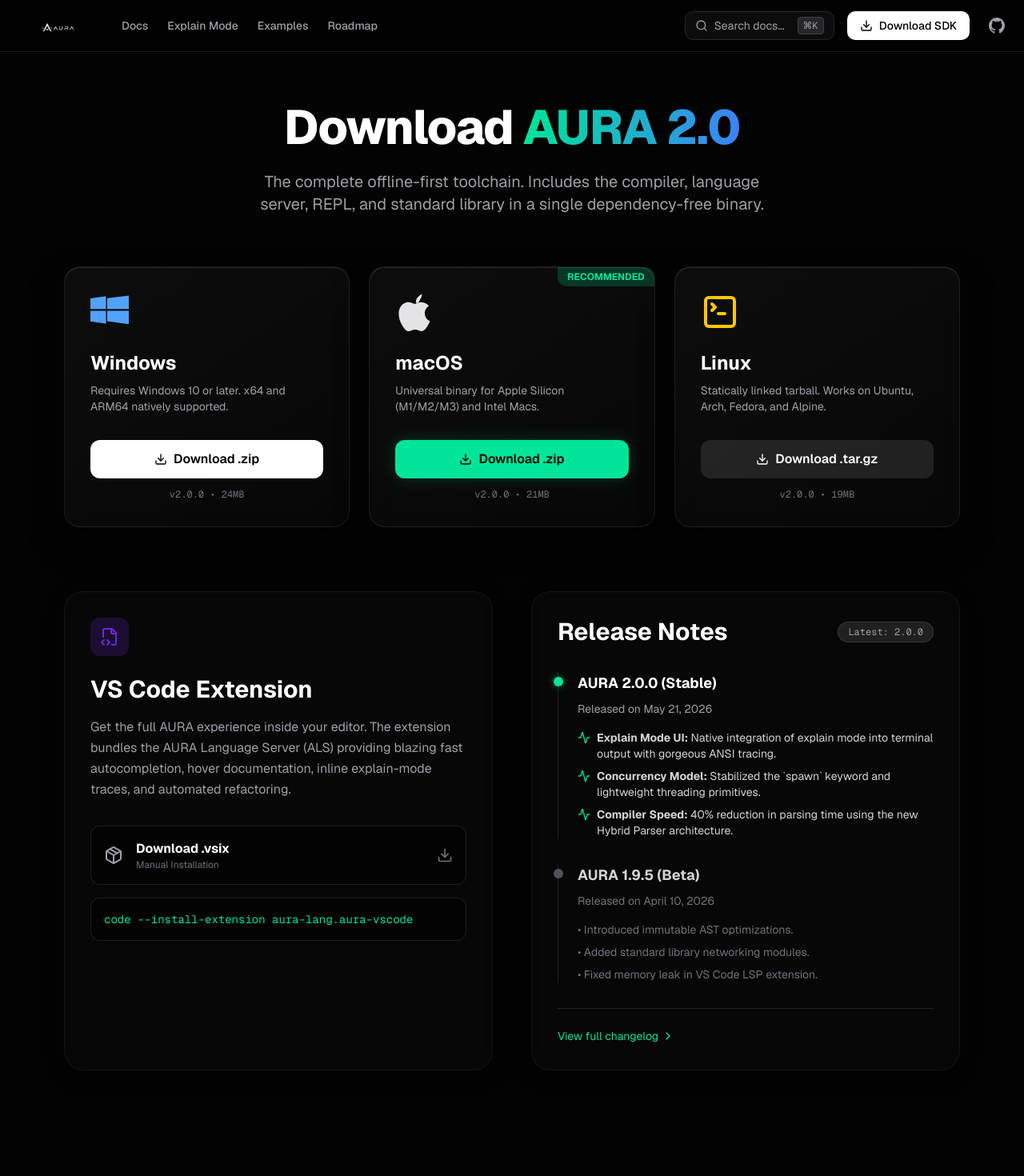
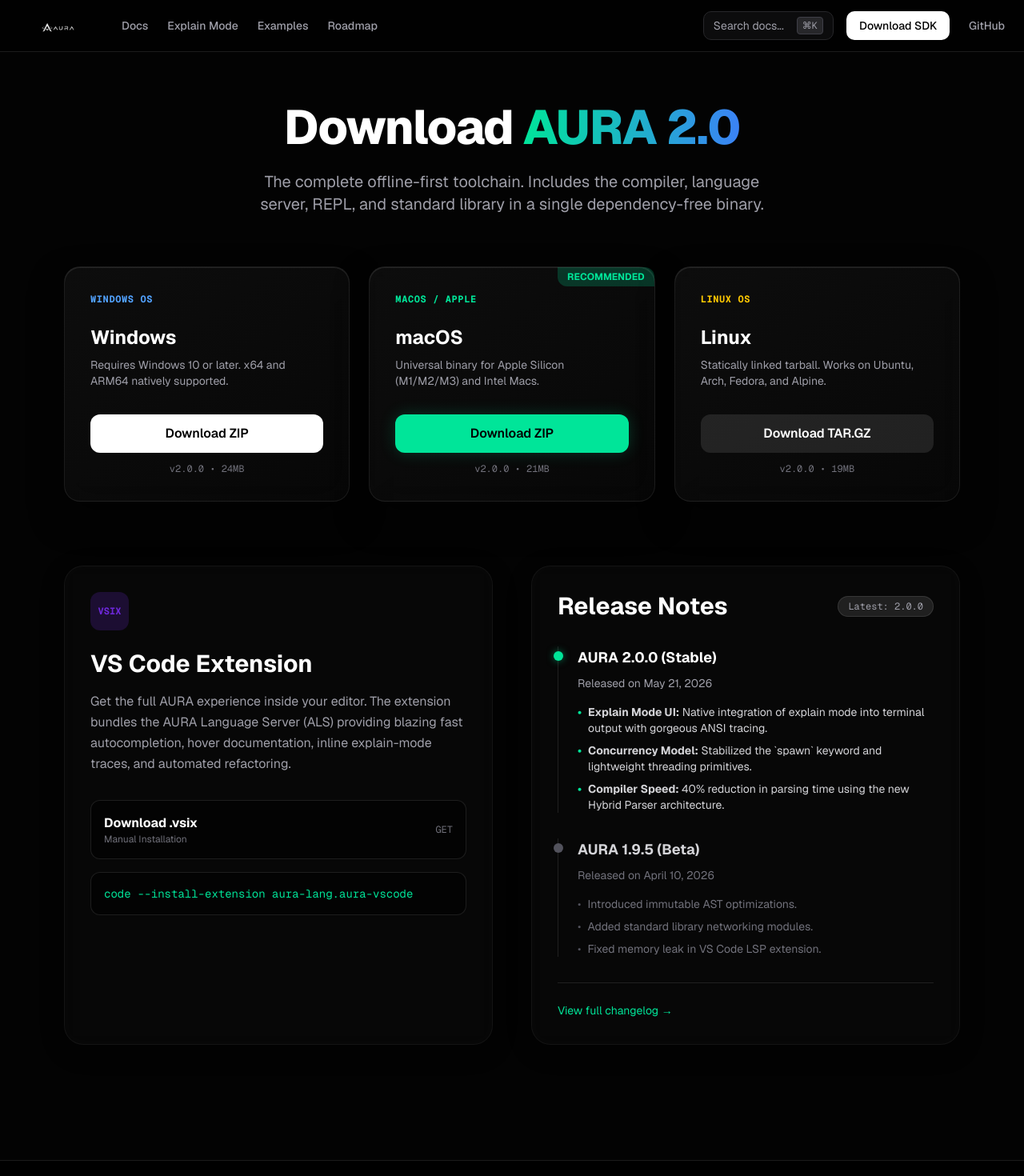
Before and after one commit to Chakri-kollepara-5/aura, a Next.js app: page /download in a window 1280 px wide. Shown: the top 1470 px of the page at 80% size. Built offline with nearby package versions, Linux system fonts and the light colour scheme.

Commit message:
ui: remove all lucide and svg symbols and replace feature cards with monospace sequential numbers

```diff
--- a/src/app/download/page.tsx
+++ b/src/app/download/page.tsx
@@ -1,17 +1,4 @@
-import { Download, TerminalSquare, Monitor, Package, FileCode2, ChevronRight, Activity } from "lucide-react";
 import Link from "next/link";
-
-const AppleIcon = ({ className }: { className?: string }) => (
-  <svg viewBox="0 0 24 24" fill="currentColor" className={className} stroke="none">
-    <path d="M12.152 6.896c-.948 0-2.415-1.078-3.96-1.04-2.04.027-3.91 1.183-4.961 3.014-2.117 3.675-.546 9.103 1.519 12.09 1.013 1.454 2.208 3.09 3.792 3.039 1.52-.065 2.09-.987 3.935-.987 1.831 0 2.35.987 3.96.948 1.637-.026 2.62-1.496 3.6-2.947 1.144-1.673 1.616-3.292 1.638-3.374-.035-.013-3.155-1.21-3.185-4.802-.026-3.007 2.457-4.453 2.571-4.526-1.405-2.052-3.585-2.327-4.364-2.368-1.748-.184-3.551 1.002-4.445 1.002zM15.426 4.39c.811-.98 1.358-2.345 1.21-3.69-.17.15-1.57.88-2.43 1.91-.773.89-1.411 2.274-1.226 3.59.18.17 1.65.79 2.446-1.81z"/>
-  </svg>
-);
-
-const WindowsIcon = ({ className }: { className?: string }) => (
-  <svg viewBox="0 0 24 24" fill="currentColor" className={className} stroke="none">
-    <path d="M0 3.449L9.75 2.1v8.052H0V3.449zm10.5-.125L24 1.736v8.416H10.5V3.324zM0 11.2h9.75v8.052L0 17.903V11.2zm10.5 0H24v8.416l-13.5-1.884V11.2z"/>
-  </svg>
-);
 
 export default function DownloadPage() {
   return (
@@ -29,11 +16,11 @@
         {/* Windows Card */}
         <div className="glass-card p-8 rounded-2xl relative group hover:-translate-y-2 transition-transform duration-300">
           <div className="absolute inset-0 bg-gradient-to-br from-blue-500/10 to-transparent opacity-0 group-hover:opacity-100 transition-opacity rounded-2xl pointer-events-none" />
-          <WindowsIcon className="w-12 h-12 text-blue-400 mb-6" />
+          <div className="text-xs font-mono font-bold text-blue-400 mb-6 uppercase tracking-wider">Windows OS</div>
           <h3 className="text-2xl font-bold text-white mb-2">Windows</h3>
           <p className="text-zinc-400 mb-6 h-12 text-sm">Requires Windows 10 or later. x64 and ARM64 natively supported.</p>
-          <a href="/downloads/aura-v2.0.0-windows-x64.zip" download className="w-full py-3 rounded-xl bg-white text-black font-semibold hover:bg-zinc-200 transition-colors flex items-center justify-center gap-2 mb-3">
-            <Download className="w-4 h-4" /> Download .zip
+          <a href="/downloads/aura-v2.0.0-windows-x64.zip" download className="w-full py-3 rounded-xl bg-white text-black font-semibold hover:bg-zinc-200 transition-colors flex items-center justify-center mb-3">
+            Download ZIP
           </a>
           <div className="text-center text-xs font-mono text-zinc-500">v2.0.0 • 24MB</div>
         </div>
@@ -44,11 +31,11 @@
             RECOMMENDED
           </div>
           <div className="absolute inset-0 bg-gradient-to-br from-primary/10 to-transparent opacity-0 group-hover:opacity-100 transition-opacity rounded-2xl pointer-events-none" />
-          <AppleIcon className="w-12 h-12 text-zinc-200 mb-6" />
+          <div className="text-xs font-mono font-bold text-primary mb-6 uppercase tracking-wider">macOS / Apple</div>
           <h3 className="text-2xl font-bold text-white mb-2">macOS</h3>
           <p className="text-zinc-400 mb-6 h-12 text-sm">Universal binary for Apple Silicon (M1/M2/M3) and Intel Macs.</p>
-          <a href="/downloads/aura-v2.0.0-macos-universal.zip" download className="w-full py-3 rounded-xl bg-primary text-black font-semibold hover:bg-primary/90 transition-colors flex items-center justify-center gap-2 mb-3 shadow-[0_0_20px_rgba(0,229,153,0.2)]">
-            <Download className="w-4 h-4" /> Download .zip
+          <a href="/downloads/aura-v2.0.0-macos-universal.zip" download className="w-full py-3 rounded-xl bg-primary text-black font-semibold hover:bg-primary/90 transition-colors flex items-center justify-center mb-3 shadow-[0_0_20px_rgba(0,229,153,0.2)]">
+            Download ZIP
           </a>
           <div className="text-center text-xs font-mono text-zinc-500">v2.0.0 • 21MB</div>
         </div>
@@ -56,11 +43,11 @@
         {/* Linux Card */}
         <div className="glass-card p-8 rounded-2xl relative group hover:-translate-y-2 transition-transform duration-300">
           <div className="absolute inset-0 bg-gradient-to-br from-yellow-500/10 to-transparent opacity-0 group-hover:opacity-100 transition-opacity rounded-2xl pointer-events-none" />
-          <TerminalSquare className="w-12 h-12 text-yellow-400 mb-6" />
+          <div className="text-xs font-mono font-bold text-yellow-400 mb-6 uppercase tracking-wider">Linux OS</div>
           <h3 className="text-2xl font-bold text-white mb-2">Linux</h3>
           <p className="text-zinc-400 mb-6 h-12 text-sm">Statically linked tarball. Works on Ubuntu, Arch, Fedora, and Alpine.</p>
-          <a href="/downloads/aura-v2.0.0-linux-x64.tar.gz" download className="w-full py-3 rounded-xl bg-white/10 text-white hover:bg-white/20 font-semibold transition-colors flex items-center justify-center gap-2 mb-3">
-            <Download className="w-4 h-4" /> Download .tar.gz
+          <a href="/downloads/aura-v2.0.0-linux-x64.tar.gz" download className="w-full py-3 rounded-xl bg-white/10 text-white hover:bg-white/20 font-semibold transition-colors flex items-center justify-center mb-3">
+            Download TAR.GZ
           </a>
           <div className="text-center text-xs font-mono text-zinc-500">v2.0.0 • 19MB</div>
         </div>
@@ -70,7 +57,7 @@
         {/* IDE Support Section */}
         <section id="vsix" className="scroll-mt-24 glass p-8 rounded-3xl border border-white/5">
           <div className="w-12 h-12 rounded-xl bg-accent/20 flex items-center justify-center mb-6">
-            <FileCode2 className="w-6 h-6 text-accent" />
+            <span className="text-xs font-bold font-mono text-accent">VSIX</span>
           </div>
           <h2 className="text-3xl font-bold mb-4">VS Code Extension</h2>
           <p className="text-zinc-400 mb-8 leading-relaxed">
@@ -80,13 +67,12 @@
           <div className="space-y-4">
             <a href="/downloads/aura-vscode-extension.zip" download className="w-full p-4 rounded-xl bg-black/50 border border-white/10 hover:border-accent/50 transition-colors flex items-center justify-between group">
               <div className="flex items-center gap-4">
-                <Package className="w-6 h-6 text-zinc-400 group-hover:text-accent transition-colors" />
                 <div className="text-left">
-                  <div className="font-bold text-white">Download .vsix</div>
+                  <div className="font-bold text-white group-hover:text-accent transition-colors">Download .vsix</div>
                   <div className="text-xs text-zinc-500">Manual Installation</div>
                 </div>
               </div>
-              <Download className="w-5 h-5 text-zinc-500 group-hover:text-accent transition-colors" />
+              <span className="text-xs font-mono text-zinc-500 group-hover:text-accent transition-colors">GET</span>
             </a>
 
             <div className="p-4 rounded-xl bg-black/50 border border-white/10 flex items-center justify-between">
@@ -110,16 +96,16 @@
               <h3 className="text-lg font-bold text-white mb-2">AURA 2.0.0 (Stable)</h3>
               <p className="text-sm text-zinc-400 mb-4">Released on May 21, 2026</p>
               <ul className="space-y-2 text-sm text-zinc-300">
-                <li className="flex items-start gap-2">
-                  <Activity className="w-4 h-4 text-primary mt-0.5 shrink-0" />
+                <li className="flex items-start">
+                  <span className="text-primary font-bold mr-2 select-none">•</span>
                   <span><strong>Explain Mode UI:</strong> Native integration of explain mode into terminal output with gorgeous ANSI tracing.</span>
                 </li>
-                <li className="flex items-start gap-2">
-                  <Activity className="w-4 h-4 text-primary mt-0.5 shrink-0" />
+                <li className="flex items-start">
+                  <span className="text-primary font-bold mr-2 select-none">•</span>
                   <span><strong>Concurrency Model:</strong> Stabilized the `spawn` keyword and lightweight threading primitives.</span>
                 </li>
-                <li className="flex items-start gap-2">
-                  <Activity className="w-4 h-4 text-primary mt-0.5 shrink-0" />
+                <li className="flex items-start">
+                  <span className="text-primary font-bold mr-2 select-none">•</span>
                   <span><strong>Compiler Speed:</strong> 40% reduction in parsing time using the new Hybrid Parser architecture.</span>
                 </li>
               </ul>
@@ -130,16 +116,16 @@
               <h3 className="text-lg font-bold text-zinc-300 mb-2">AURA 1.9.5 (Beta)</h3>
               <p className="text-sm text-zinc-500 mb-4">Released on April 10, 2026</p>
               <ul className="space-y-2 text-sm text-zinc-500">
-                <li>• Introduced immutable AST optimizations.</li>
-                <li>• Added standard library networking modules.</li>
-                <li>• Fixed memory leak in VS Code LSP extension.</li>
+                <li className="flex items-start"><span className="text-zinc-600 mr-2 select-none">•</span><span>Introduced immutable AST optimizations.</span></li>
+                <li className="flex items-start"><span className="text-zinc-600 mr-2 select-none">•</span><span>Added standard library networking modules.</span></li>
+                <li className="flex items-start"><span className="text-zinc-600 mr-2 select-none">•</span><span>Fixed memory leak in VS Code LSP extension.</span></li>
               </ul>
             </div>
           </div>
 
           <div className="mt-8 pt-6 border-t border-white/10">
             <Link href="/blog" className="text-sm text-primary hover:text-primary/80 transition-colors flex items-center gap-1 group">
-              View full changelog <ChevronRight className="w-4 h-4 group-hover:translate-x-1 transition-transform" />
+              View full changelog →
             </Link>
           </div>
         </section>
--- a/src/app/explain/page.tsx
+++ b/src/app/explain/page.tsx
@@ -1,7 +1,6 @@
 "use client";
 
 import { motion } from "framer-motion";
-import { Terminal, Database, Activity, Code2, Cpu, ArrowRight } from "lucide-react";
 import { MonacoPreview } from "@/components/ui/MonacoPreview";
 
 export default function ExplainModePage() {
@@ -23,7 +22,6 @@
     <div className="container mx-auto px-4 py-12">
       <div className="max-w-4xl mx-auto text-center mb-16">
         <div className="inline-flex items-center gap-2 px-3 py-1 rounded-full bg-accent/20 text-accent text-sm font-medium mb-6 border border-accent/30">
-          <Activity className="w-4 h-4" />
           Interactive Diagnostics Engine
         </div>
         <h1 className="text-4xl md:text-6xl font-extrabold tracking-tight mb-6">
@@ -37,8 +35,8 @@
 
       <div className="grid grid-cols-1 lg:grid-cols-2 gap-8 mb-16">
         <div className="glass-card p-6 rounded-2xl flex flex-col justify-center">
-          <h2 className="text-2xl font-bold mb-4 flex items-center gap-2">
-            <Code2 className="text-primary" /> 1. The Source Code
+          <h2 className="text-2xl font-bold mb-4">
+            1. The Source Code
           </h2>
           <p className="text-zinc-400 mb-6">
             Write your code in AURA. When you run with the <code>--explain</code> flag, the runtime captures a trace of every internal state change without any performance overhead in production.
@@ -52,8 +50,8 @@
             whileInView={{ opacity: 1, x: 0 }}
             className="glass-card p-6 rounded-2xl border-l-4 border-l-purple-500"
           >
-            <h3 className="text-lg font-bold mb-2 flex items-center gap-2">
-              <Terminal className="w-5 h-5 text-purple-400" /> Token Stream
+            <h3 className="text-lg font-bold mb-2">
+              Token Stream
             </h3>
             <div className="font-mono text-xs text-zinc-500 bg-black/50 p-4 rounded-lg break-all">
               [FN] [IDENT:fetch_user] [LPAREN] [IDENT:id] [COLON] [IDENT:Int] [RPAREN] [ARROW] [IDENT:User] [LBRACE] ...
@@ -66,8 +64,8 @@
             transition={{ delay: 0.2 }}
             className="glass-card p-6 rounded-2xl border-l-4 border-l-blue-500"
           >
-            <h3 className="text-lg font-bold mb-2 flex items-center gap-2">
-              <Database className="w-5 h-5 text-blue-400" /> Abstract Syntax Tree (Immutable)
+            <h3 className="text-lg font-bold mb-2">
+              Abstract Syntax Tree (Immutable)
             </h3>
             <pre className="font-mono text-xs text-zinc-400 bg-black/50 p-4 rounded-lg overflow-x-auto">
 {`FunctionDecl {
@@ -85,8 +83,8 @@
             transition={{ delay: 0.4 }}
             className="glass-card p-6 rounded-2xl border-l-4 border-l-emerald-500"
           >
-            <h3 className="text-lg font-bold mb-2 flex items-center gap-2">
-              <Cpu className="w-5 h-5 text-emerald-400" /> Execution Trace
+            <h3 className="text-lg font-bold mb-2">
+              Execution Trace
             </h3>
             <div className="font-mono text-xs bg-black/50 p-4 rounded-lg">
               <div className="text-zinc-400">0.00ms: <span className="text-purple-400">CALL</span> fetch_user(id=1)</div>
@@ -101,8 +99,8 @@
 
       <div className="text-center mt-12">
         <p className="text-zinc-500 mb-6">Ready to see your code's hidden life?</p>
-        <button className="px-8 py-3 rounded-xl bg-white text-black font-bold hover:bg-zinc-200 transition-colors inline-flex items-center gap-2">
-          Download SDK <ArrowRight className="w-4 h-4" />
+        <button className="px-8 py-3 rounded-xl bg-white text-black font-bold hover:bg-zinc-200 transition-colors inline-flex items-center justify-center">
+          Download SDK
         </button>
       </div>
     </div>
--- a/src/components/layout/Navbar.tsx
+++ b/src/components/layout/Navbar.tsx
@@ -2,14 +2,7 @@
 
 import Link from "next/link";
 import { usePathname } from "next/navigation";
-import { Search, Download } from "lucide-react";
 import Image from "next/image";
-
-const GithubIcon = ({ className }: { className?: string }) => (
-  <svg viewBox="0 0 24 24" fill="currentColor" className={className} stroke="none">
-    <path d="M12 0C5.374 0 0 5.373 0 12c0 5.302 3.438 9.8 8.207 11.387.599.111.793-.261.793-.577v-2.234c-3.338.726-4.033-1.416-4.033-1.416-.546-1.387-1.333-1.756-1.333-1.756-1.089-.745.083-.729.083-.729 1.205.084 1.839 1.237 1.839 1.237 1.07 1.834 2.807 1.304 3.492.997.107-.775.418-1.305.762-1.604-2.665-.305-5.467-1.334-5.467-5.931 0-1.311.469-2.381 1.236-3.221-.124-.303-.535-1.524.117-3.176 0 0 1.008-.322 3.301 1.23A11.509 11.509 0 0112 5.803c1.02.005 2.047.138 3.006.404 2.291-1.552 3.297-1.23 3.297-1.23.653 1.653.242 2.874.118 3.176.77.84 1.235 1.911 1.235 3.221 0 4.609-2.087 5.624-4.759 5.921c.43.372.814 1.102.814 2.222v3.293c0 .319.192.694.801.576C20.566 21.797 24 17.3 24 12c0-6.627-5.373-12-12-12z" />
-  </svg>
-);
 
 export default function Navbar() {
   const pathname = usePathname();
@@ -57,18 +50,16 @@
 
         <div className="flex items-center gap-4">
           <button className="hidden md:flex items-center gap-2 px-3 py-1.5 text-sm text-zinc-400 bg-zinc-900/50 border border-zinc-800 rounded-md hover:border-zinc-700 transition-colors">
-            <Search className="h-4 w-4" />
             <span>Search docs...</span>
             <kbd className="ml-2 px-1.5 py-0.5 text-xs bg-zinc-800 rounded border border-zinc-700">⌘K</kbd>
           </button>
 
-          <Link href="/download" className="hidden sm:flex items-center gap-2 px-4 py-2 text-sm font-medium bg-white text-black hover:bg-zinc-200 rounded-md transition-colors">
-            <Download className="h-4 w-4" />
-            <span>Download SDK</span>
+          <Link href="/download" className="hidden sm:flex items-center px-4 py-2 text-sm font-medium bg-white text-black hover:bg-zinc-200 rounded-md transition-colors">
+            Download SDK
           </Link>
 
-          <Link href="https://github.com/Chakri-kollepara-5/aura.git" target="_blank" className="p-2 text-zinc-400 hover:text-white transition-colors">
-            <GithubIcon className="h-5 w-5" />
+          <Link href="https://github.com/Chakri-kollepara-5/aura.git" target="_blank" className="text-sm font-medium text-zinc-400 hover:text-white transition-colors px-2 py-1">
+            GitHub
           </Link>
         </div>
       </div>
--- a/src/components/ui/CodeBlock.tsx
+++ b/src/components/ui/CodeBlock.tsx
@@ -1,7 +1,6 @@
 "use client";
 
 import { useState } from "react";
-import { Copy, Check, TerminalSquare } from "lucide-react";
 
 interface CodeBlockProps {
   code: string;
@@ -23,7 +22,6 @@
       {title && (
         <div className="flex items-center justify-between px-4 py-2 border-b border-white/5 bg-black/40">
           <div className="flex items-center gap-2 text-zinc-400 text-xs">
-            <TerminalSquare className="w-3.5 h-3.5" />
             {title}
           </div>
         </div>
@@ -31,10 +29,10 @@
       <div className="relative group bg-[#0a0a0a]">
         <button
           onClick={copyToClipboard}
-          className="absolute top-3 right-3 p-1.5 bg-white/5 hover:bg-white/10 rounded-md text-zinc-400 hover:text-white transition-all opacity-0 group-hover:opacity-100"
+          className="absolute top-3 right-3 px-2 py-1 bg-white/5 hover:bg-white/10 rounded-md text-zinc-400 hover:text-white transition-all opacity-0 group-hover:opacity-100 text-xs font-mono select-none"
           title="Copy code"
         >
-          {copied ? <Check className="w-4 h-4 text-green-400" /> : <Copy className="w-4 h-4" />}
+          {copied ? "Copied" : "Copy"}
         </button>
         <div className="p-4 overflow-x-auto text-zinc-300">
           <pre><code>{code}</code></pre>
--- a/src/components/ui/MonacoPreview.tsx
+++ b/src/components/ui/MonacoPreview.tsx
@@ -2,7 +2,6 @@
 
 import { useState } from "react";
 import Editor from "@monaco-editor/react";
-import { Copy, Check } from "lucide-react";
 
 interface MonacoPreviewProps {
   code: string;
@@ -24,10 +23,10 @@
       <div className="absolute top-4 right-4 z-10 flex gap-2 opacity-0 group-hover:opacity-100 transition-opacity">
         <button
           onClick={copyToClipboard}
-          className="p-2 bg-white/10 hover:bg-white/20 backdrop-blur-md rounded-md text-white transition-colors"
+          className="px-2.5 py-1 bg-white/10 hover:bg-white/20 backdrop-blur-md rounded-md text-white transition-colors text-xs font-mono select-none"
           title="Copy code"
         >
-          {copied ? <Check className="w-4 h-4 text-green-400" /> : <Copy className="w-4 h-4 text-zinc-300" />}
+          {copied ? "Copied" : "Copy"}
         </button>
       </div>
       <Editor
```
Also changed, not shown: src/app/docs/branding/page.tsx (+2 -6 lines), src/app/not-found.tsx (+3 -5 lines), src/app/page.tsx (+88 -31 lines).
